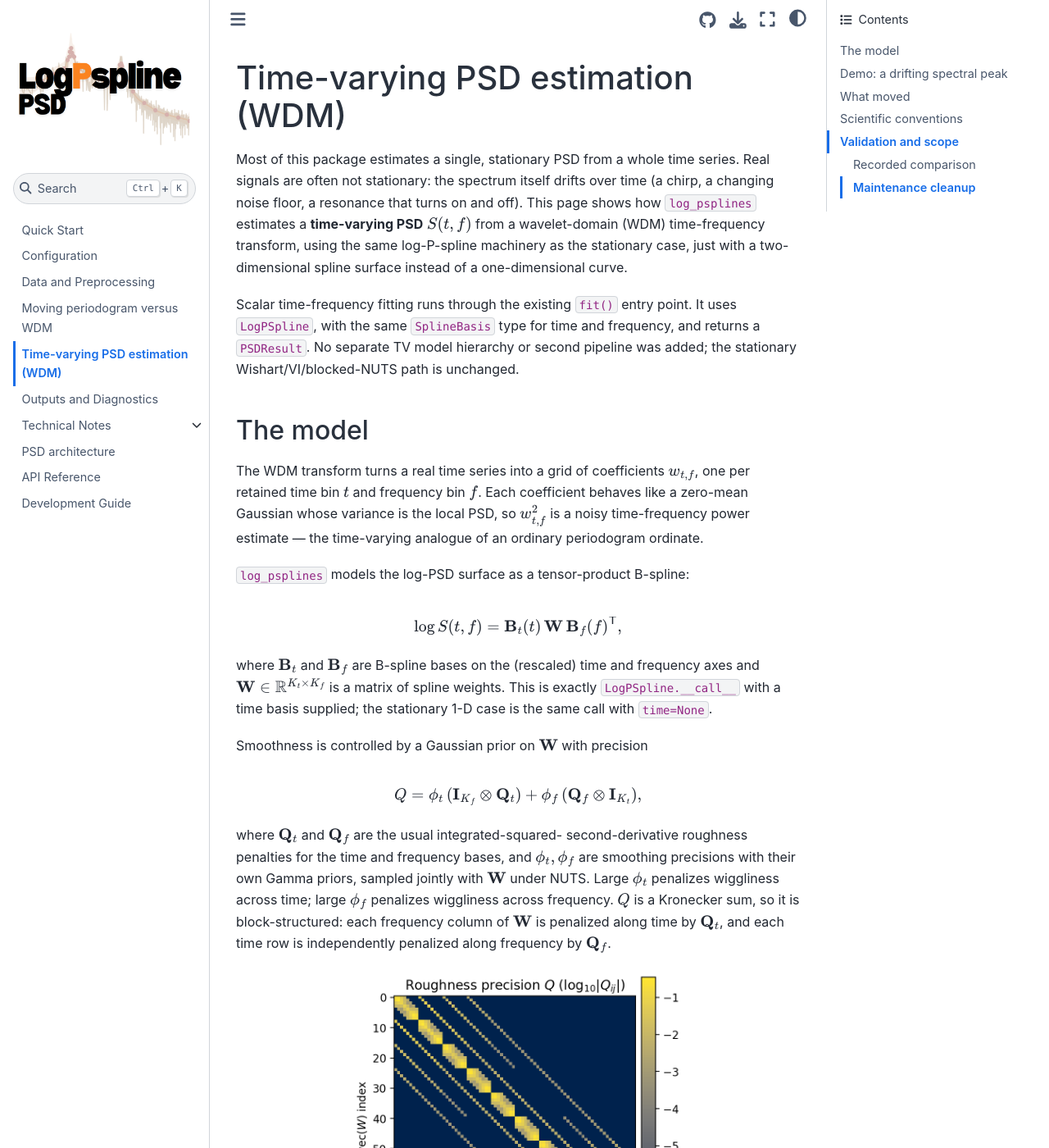
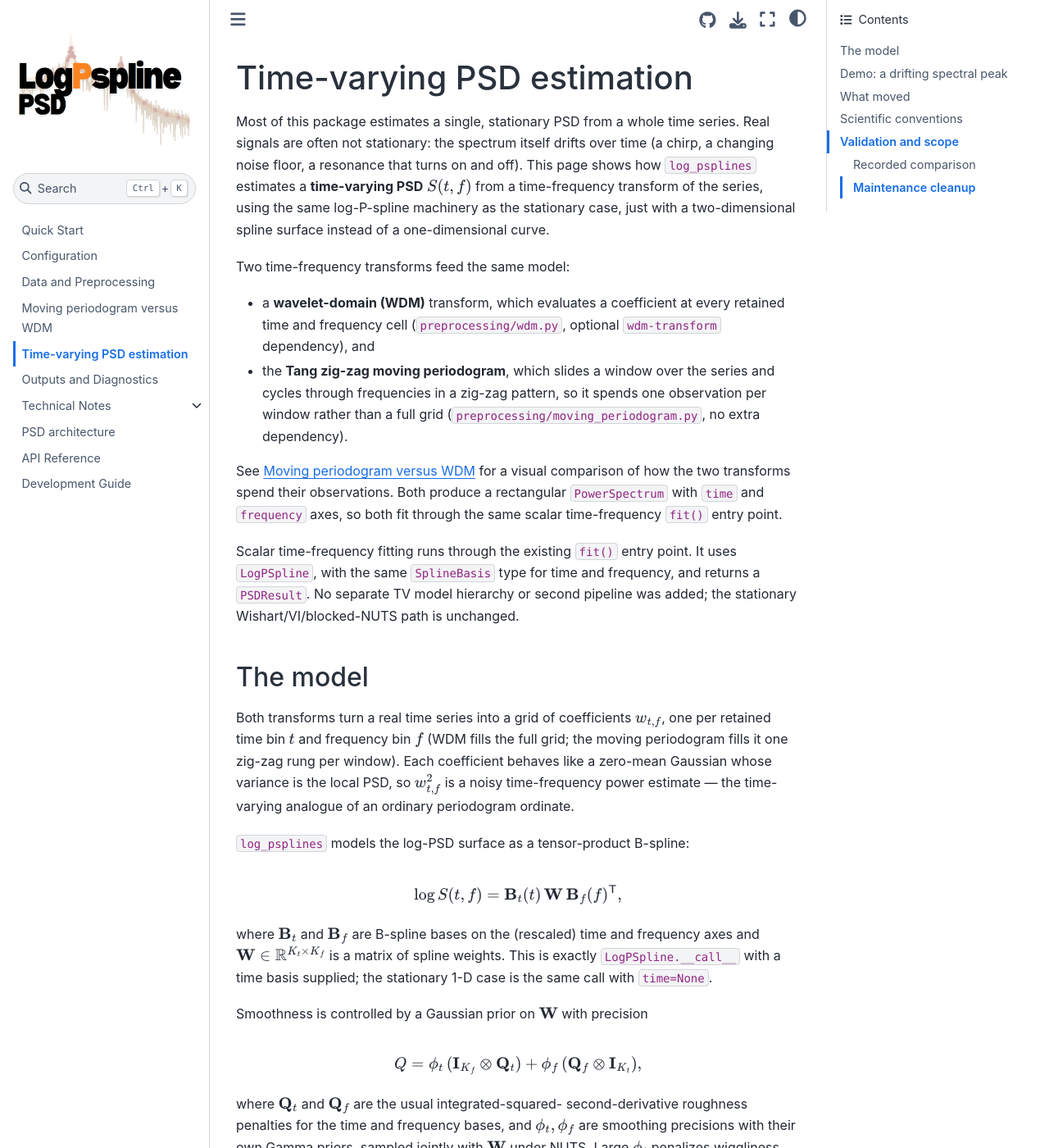
Before and after one commit to nz-gravity/LogPSplinePSD, a Jupyter Book: the page built from docs/time-varying-psd.md, in a window 1280 px wide and 1400 px high. Shown: the whole window at 82% size. Built offline with Jupyter Book 1.0.4 settings and Sphinx 7.4.7 and the Sphinx Book theme 1.1.4, drawn with Linux system fonts in a browser that asks for light colours; some of the changed text lies outside the part shown.

Commit message:
add docs

````diff
--- a/README.rst
+++ b/README.rst
@@ -58,7 +58,7 @@
 See `the architecture and migration guide <docs/architecture.md>`_ for the
 shared scalar/matrix model and time-frequency evaluation.
 Scalar time-varying power inference is available through ``fit()``; see
-`the WDM transfer guide <docs/wdm-transfer.md>`_. Multivariate TV inference
+`the time-varying PSD guide <docs/time-varying-psd.md>`_. Multivariate TV inference
 is not yet implemented.
 
 Documentation
--- a/docs/_toc.yml
+++ b/docs/_toc.yml
@@ -5,7 +5,7 @@
   - file: configuration.rst
   - file: data_preprocessing.rst
   - file: moving-periodogram-vs-wdm.rst
-  - file: wdm-transfer.md
+  - file: time-varying-psd.md
   - file: outputs.rst
   - file: technical_notes.rst
     sections:
--- a/docs/intro.rst
+++ b/docs/intro.rst
@@ -56,8 +56,8 @@
 - :doc:`quickstart` shows a small synthetic run.
 - :doc:`configuration` explains the main knobs in ``PipelineConfig``.
 - :doc:`data_preprocessing` describes accepted inputs and FFT preprocessing.
-- :doc:`wdm-transfer` documents the scalar WDM transfer path and the LS2
-  numerical-parity demo.
+- :doc:`time-varying-psd` documents the scalar time-varying PSD path (WDM
+  and Tang moving periodogram) and the LS2 numerical-parity demo.
 - :doc:`outputs` explains the returned ``DataTree`` and saved diagnostics.
 - :doc:`technical_notes` links the implemented likelihood to the code.
 - :doc:`api` lists the most useful public classes and functions.
--- a/docs/studies/wdm_demo.py
+++ b/docs/studies/time_varying_psd_demo.py
@@ -1,16 +1,20 @@
-"""Public-facing WDM time-varying PSD demo.
+"""Public-facing time-varying PSD demo (WDM and Tang moving periodogram).
 
 Simulates the Tang LS2 signal (an MA(1) whose coefficient drifts smoothly in
 time, so its spectral peak moves too), fits it with the scalar
 time-frequency ``LogPSpline`` model through the normal ``fit`` entry point,
-and saves two documentation figures:
+once from a WDM transform and once from the Tang zig-zag moving
+periodogram, and saves three documentation figures:
 
 ``wdm-demo-fit.png``
     Input series, WDM periodogram, and posterior median log-PSD surface.
+``moving-periodogram-demo-fit.png``
+    Input series, Tang moving periodogram, and posterior median log-PSD
+    surface.
 ``wdm-demo-precision.png``
     The tensor-product roughness precision ``Q`` used by the prior.
 
-Run with ``.venv/bin/python docs/studies/wdm_demo.py``.
+Run with ``.venv/bin/python docs/studies/time_varying_psd_demo.py``.
 """
 
 from __future__ import annotations
@@ -26,6 +30,7 @@
     TimeSeries,
     fit,
 )
+from log_psplines.preprocessing.moving_periodogram import moving_periodogram
 from log_psplines.preprocessing.wdm import wdm_periodogram
 
 DOCS = Path(__file__).resolve().parents[1]
@@ -40,7 +45,9 @@
     return noise[1 : n + 1] + coefficient * noise[:n]
 
 
-def plot_fit(series: TimeSeries, data, result, *, path: Path) -> None:
+def plot_fit(
+    series: TimeSeries, data, result, *, path: Path, periodogram_title: str
+) -> None:
     import matplotlib.pyplot as plt
 
     median = np.median(result.psd, axis=(0, 1))
@@ -58,7 +65,7 @@
         np.log10(np.maximum(data.power.T, 1e-12)),
         shading="nearest", cmap="magma",
     )
-    axes[1].set(title="WDM periodogram", ylabel="frequency [Hz]")
+    axes[1].set(title=periodogram_title, ylabel="frequency [Hz]")
     fig.colorbar(mesh0, ax=axes[1], pad=0.02, label="log10 power")
 
     mesh1 = axes[2].pcolormesh(
@@ -104,23 +111,40 @@
     print(f"saved {path}")
 
 
+def fit_surface(data, *, seed: int):
+    """Fit a scalar time-frequency ``LogPSpline`` surface to ``data``."""
+    model = LogPSpline(
+        frequency=SplineBasis.from_grid(data.frequency / data.frequency[-1], 4),
+        time=SplineBasis.from_grid(data.time, 4),
+    )
+    config = PowerSplineConfig(
+        n_warmup=250, n_samples=250, seed=seed, progress_bar=False
+    )
+    return fit(data, config, model=model)
+
+
 def main() -> None:
     STATIC.mkdir(parents=True, exist_ok=True)
     rng = np.random.default_rng(4)
     values = simulate_ls2(rng)
     series = TimeSeries(values, np.arange(len(values)) * 0.1)
-    data = wdm_periodogram(series, nt=32)
 
-    model = LogPSpline(
-        frequency=SplineBasis.from_grid(data.frequency / data.frequency[-1], 4),
-        time=SplineBasis.from_grid(data.time, 4),
+    wdm_data = wdm_periodogram(series, nt=32)
+    wdm_result = fit_surface(wdm_data, seed=4)
+    plot_fit(
+        series, wdm_data, wdm_result,
+        path=STATIC / "wdm-demo-fit.png",
+        periodogram_title="WDM periodogram",
     )
-    config = PowerSplineConfig(
-        n_warmup=250, n_samples=250, seed=4, progress_bar=False
+
+    mp_data = moving_periodogram(values, dt=0.1, m=16, thin=2)
+    mp_result = fit_surface(mp_data, seed=4)
+    plot_fit(
+        series, mp_data, mp_result,
+        path=STATIC / "moving-periodogram-demo-fit.png",
+        periodogram_title="Tang moving periodogram",
     )
-    result = fit(data, config, model=model)
 
-    plot_fit(series, data, result, path=STATIC / "wdm-demo-fit.png")
     plot_precision(path=STATIC / "wdm-demo-precision.png")
 
 
--- a/docs/wdm-transfer.md
+++ b/docs/time-varying-psd.md
@@ -1,12 +1,27 @@
-# Time-varying PSD estimation (WDM)
+# Time-varying PSD estimation
 
 Most of this package estimates a single, stationary PSD from a whole time
 series. Real signals are often not stationary: the spectrum itself drifts
 over time (a chirp, a changing noise floor, a resonance that turns on and
 off). This page shows how `log_psplines` estimates a **time-varying PSD**
-$S(t, f)$ from a wavelet-domain (WDM) time-frequency transform, using the
-same log-P-spline machinery as the stationary case, just with a
-two-dimensional spline surface instead of a one-dimensional curve.
+$S(t, f)$ from a time-frequency transform of the series, using the same
+log-P-spline machinery as the stationary case, just with a two-dimensional
+spline surface instead of a one-dimensional curve.
+
+Two time-frequency transforms feed the same model:
+
+- a **wavelet-domain (WDM)** transform, which evaluates a coefficient at
+  every retained time and frequency cell (`preprocessing/wdm.py`, optional
+  `wdm-transform` dependency), and
+- the **Tang zig-zag moving periodogram**, which slides a window over the
+  series and cycles through frequencies in a zig-zag pattern, so it spends
+  one observation per window rather than a full grid
+  (`preprocessing/moving_periodogram.py`, no extra dependency).
+
+See [Moving periodogram versus WDM](moving-periodogram-vs-wdm.rst) for a
+visual comparison of how the two transforms spend their observations.
+Both produce a rectangular `PowerSpectrum` with `time` and `frequency` axes,
+so both fit through the same scalar time-frequency `fit()` entry point.
 
 Scalar time-frequency fitting runs through the existing `fit()` entry point.
 It uses `LogPSpline`, with the same `SplineBasis` type for time and
@@ -16,10 +31,11 @@
 
 ## The model
 
-The WDM transform turns a real time series into a grid of coefficients
-$w_{t,f}$, one per retained time bin $t$ and frequency bin $f$. Each
-coefficient behaves like a zero-mean Gaussian whose variance is the local
-PSD, so $w_{t,f}^2$ is a noisy time-frequency power estimate — the
+Both transforms turn a real time series into a grid of coefficients
+$w_{t,f}$, one per retained time bin $t$ and frequency bin $f$ (WDM fills the
+full grid; the moving periodogram fills it one zig-zag rung per window).
+Each coefficient behaves like a zero-mean Gaussian whose variance is the
+local PSD, so $w_{t,f}^2$ is a noisy time-frequency power estimate — the
 time-varying analogue of an ordinary periodogram ordinate.
 
 `log_psplines` models the log-PSD surface as a tensor-product B-spline:
@@ -64,9 +80,10 @@
 
 The example below simulates a non-stationary MA(1) process whose moving-
 average coefficient oscillates in time (the LS2 test case from Tang et al.),
-so its spectral peak drifts back and forth. It computes the WDM periodogram,
-fits it with `LogPSpline` + `fit()`, and reads off the posterior median
-log-PSD surface.
+so its spectral peak drifts back and forth. It fits the same series twice —
+once from the WDM periodogram, once from the Tang moving periodogram — with
+`LogPSpline` + `fit()`, and reads off the posterior median log-PSD surface
+each time.
 
 ```python
 import numpy as np
@@ -74,6 +91,7 @@
     TimeSeries, SplineBasis, LogPSpline, PowerSplineConfig, fit,
 )
 from log_psplines.preprocessing.wdm import wdm_periodogram
+from log_psplines.preprocessing.moving_periodogram import moving_periodogram
 
 # A non-stationary MA(1): the coefficient oscillates, so the spectral
 # peak drifts over time.
@@ -85,15 +103,24 @@
 values = noise[1 : n + 1] + coefficient * noise[:n]
 
 series = TimeSeries(data=values, t=np.arange(n) * 0.1)
-data = wdm_periodogram(series, nt=32)
-model = LogPSpline(
-    frequency=SplineBasis.from_grid(data.frequency / data.frequency[-1], 4),
-    time=SplineBasis.from_grid(data.time, 4),
-)
-result = fit(data, PowerSplineConfig(), model=model)
-# result.psd: (chain, draw, time, frequency)
-result.save("output")
-result.to_netcdf("fit.nc")
+
+
+def fit_surface(data):
+    model = LogPSpline(
+        frequency=SplineBasis.from_grid(data.frequency / data.frequency[-1], 4),
+        time=SplineBasis.from_grid(data.time, 4),
+    )
+    return fit(data, PowerSplineConfig(), model=model)
+
+
+wdm_data = wdm_periodogram(series, nt=32)
+wdm_result = fit_surface(wdm_data)
+
+mp_data = moving_periodogram(values, dt=0.1, m=16, thin=2)
+mp_result = fit_surface(mp_data)
+# each result.psd: (chain, draw, time, frequency)
+wdm_result.save("output/wdm")
+mp_result.save("output/moving_periodogram")
 ```
 
 ```{image} _static/wdm-demo-fit.png
@@ -102,15 +129,25 @@
 :align: center
 ```
 
-From top to bottom: the simulated series, the raw WDM periodogram (one
-coefficient per time-frequency cell), and the posterior median of the fitted
-log-PSD surface. The spline surface smooths out the periodogram's cell-to-
-cell noise while still tracking the peak's drift across time — the same
-bias/variance trade-off that log-P-splines make in the stationary case,
-now in two dimensions.
+```{image} _static/moving-periodogram-demo-fit.png
+:alt: Simulated time-varying signal, its Tang moving periodogram, and the posterior median log-PSD surface
+:width: 100%
+:align: center
+```
 
-The full script that generates both figures is
-`docs/studies/wdm_demo.py`.
+From top to bottom in each figure: the simulated series, the raw periodogram
+(a full WDM grid, or the Tang zig-zag's per-window ordinates pooled into
+rectangular cells), and the posterior median of the fitted log-PSD surface.
+In both cases the spline surface smooths out the periodogram's cell-to-cell
+noise while still tracking the peak's drift across time — the same
+bias/variance trade-off that log-P-splines make in the stationary case, now
+in two dimensions. The WDM grid fills every time-frequency cell, whereas the
+moving periodogram visits one frequency rung per window, so its raw panel is
+noisier for a comparable number of retained cells; the fitted surfaces are
+nonetheless comparable because both feed the same tensor-spline model.
+
+The full script that generates all three figures is
+`docs/studies/time_varying_psd_demo.py`.
 
 ## What moved
 
````
Also changed, not shown: docs/architecture.md (+1 -1 lines), docs/_static/moving-periodogram-demo-fit.png (added).
